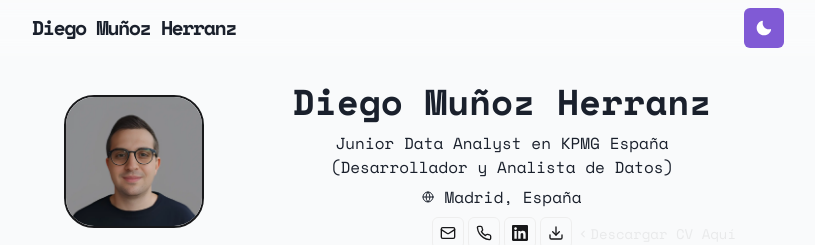
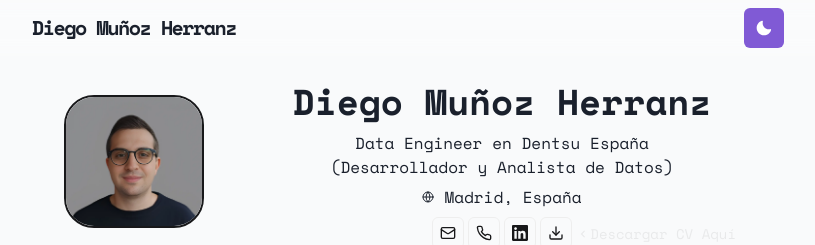
Before and after one commit to diego-tech/Personal-Web, a Next.js app: page / in a window 1280 px wide. Shown: the top 245 px of the page, without its empty margins (232-1047 px from the left). Built offline with nearby package versions, Linux system fonts and the light colour scheme.

Commit message:
Update Heading

```diff
--- a/components/layouts/main.js
+++ b/components/layouts/main.js
@@ -55,7 +55,7 @@ const Main = ({ children, router }) => {
                             <Heading as='h2' variant='page-title' pb={2}>
                                 Diego Muñoz Herranz
                             </Heading>
-                            <p>Junior Data Analyst en KPMG España <br /> (Desarrollador y Analista de Datos)</p>
+                            <p>Data Engineer en Dentsu España <br /> (Desarrollador y Analista de Datos)</p>
                             <span style={{ display: 'inline-flex', alignItems: 'center', marginTop: '6px' }}>
                                 <svg
                                     xmlns="http://www.w3.org/2000/svg"
```
